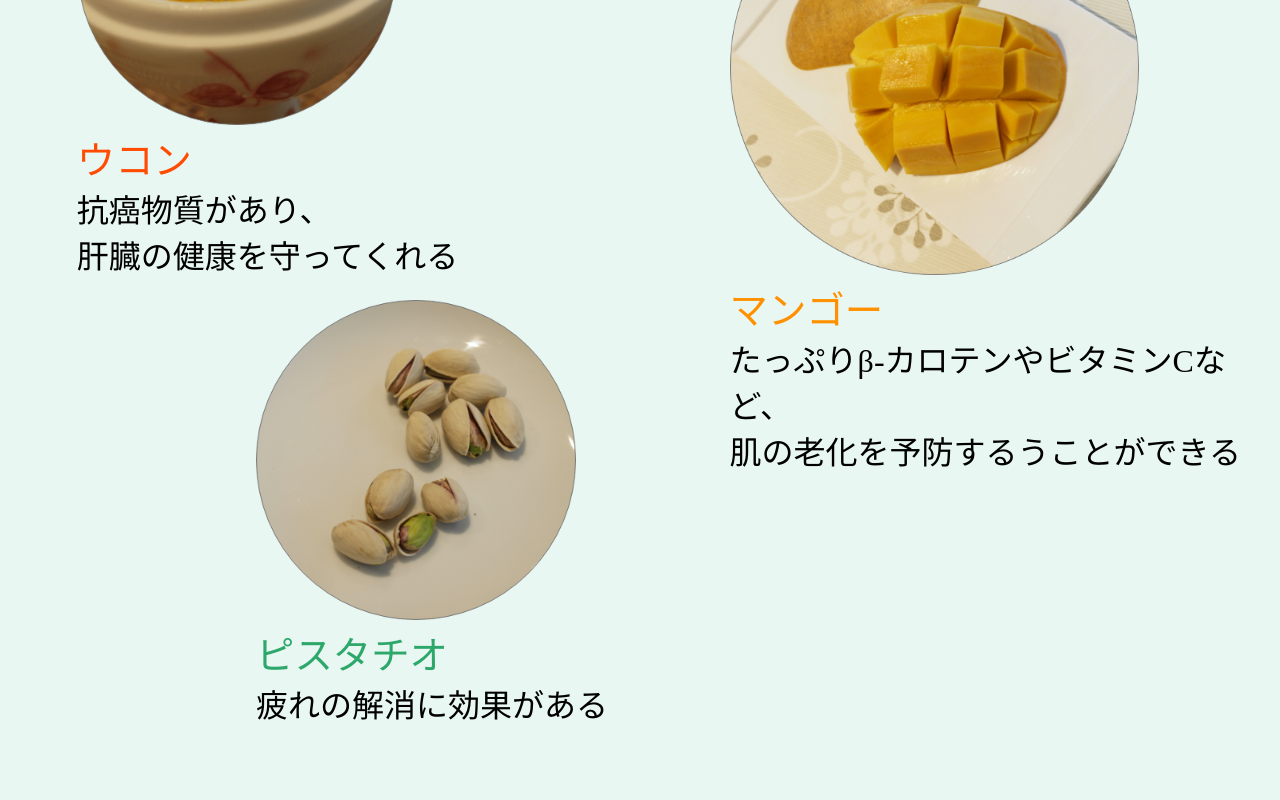
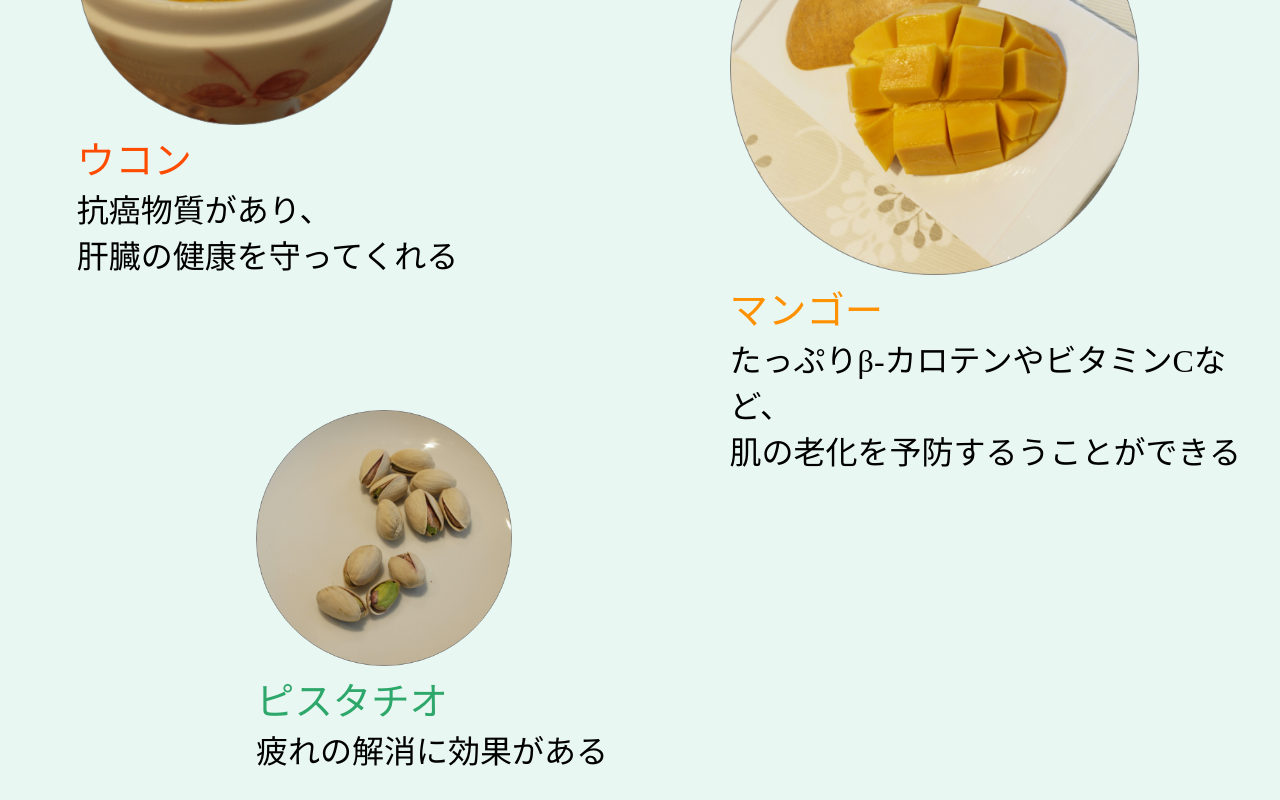
Before and after one commit to FirosStuart/SmoothieWebsite, a plain HTML site: page index.html in a window 1280 px wide. Shown: the part 1806-2606 px from the top of the page. Drawn offline with Linux system fonts and the light colour scheme; no server answers; a web font is replaced by a local one.

Commit message:
picture position changed

```diff
--- a/css/style.css
+++ b/css/style.css
@@ -213,7 +213,7 @@ html, body {
 
 .point__pistachio {
     position: absolute;
-    top: 50%;
+    top: 60%;
     left: 20%;
 }
 
@@ -225,7 +225,7 @@ html, body {
 }
 
 .point__pistachio--img {
-    width: 25vw;
+    width: 20vw;
 }
 
 .point__pistachio--img img {
```
